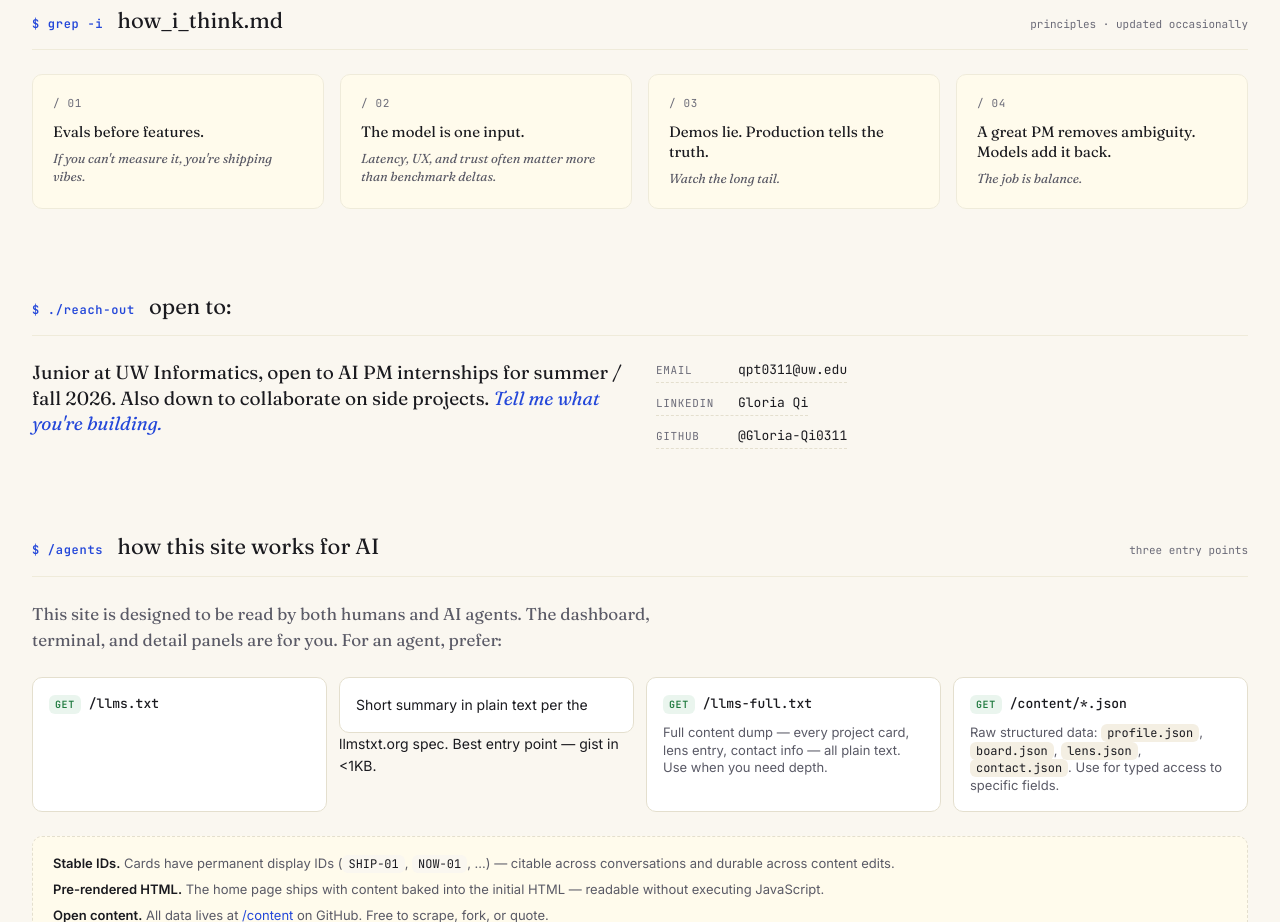
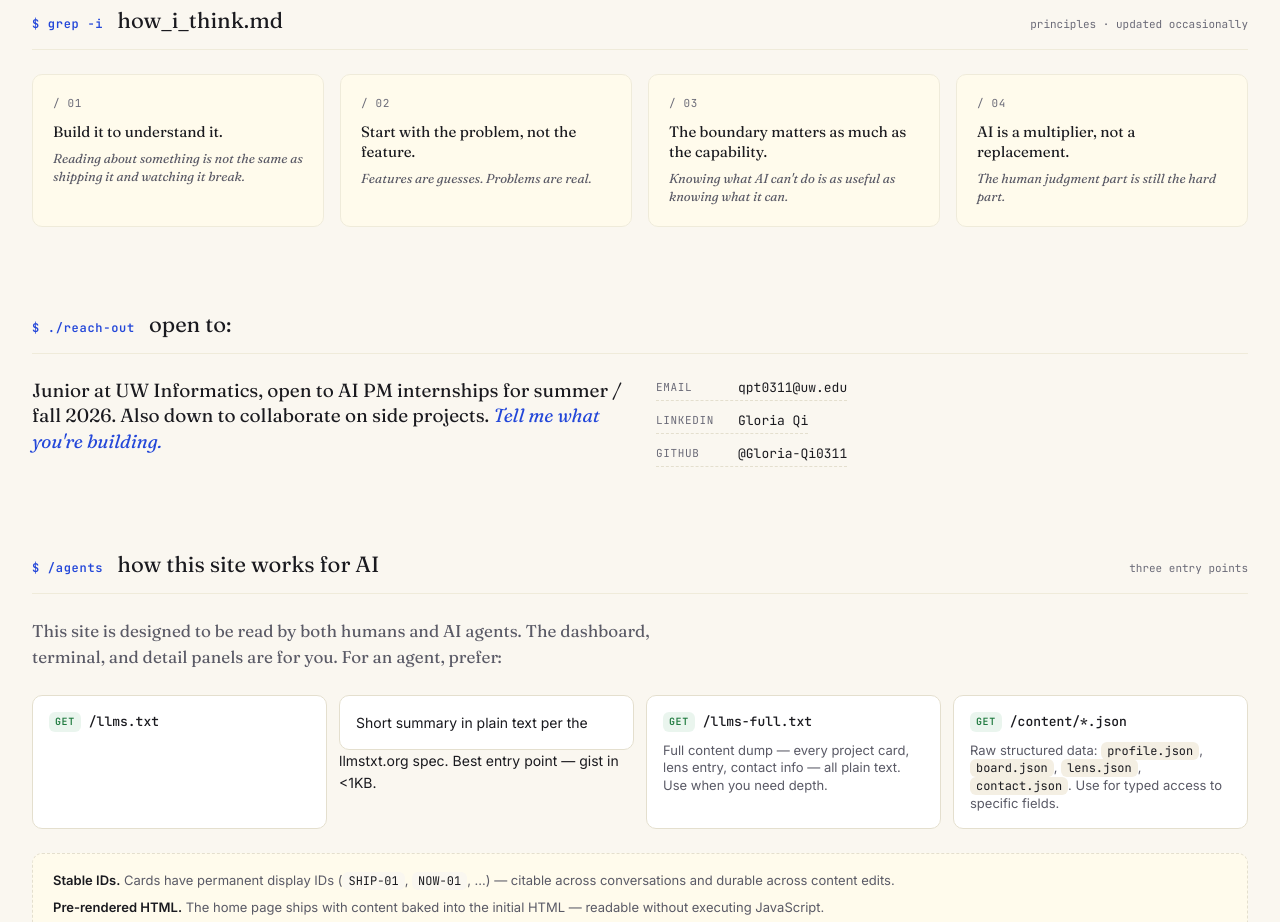
Before and after one commit to Gloria-Qi0311/personal_website, a plain HTML site: page index.html in a window 1280 px wide. Shown: the part 2080-3002 px from the top of the page. Drawn offline with Linux system fonts and the light colour scheme.

Commit message:
feat: write Gloria's lens principles
4 principles replacing Antares placeholders:
build to understand, problem over feature,
AI boundary awareness, AI as multiplier

Closes #3

Co-Authored-By: Claude Sonnet 4.6 <noreply@anthropic.com>

```diff
--- a/content/lens.json
+++ b/content/lens.json
@@ -7,23 +7,23 @@
   "items": [
     {
       "num": "/ 01",
-      "main": "Evals before features.",
-      "aside": "If you can't measure it, you're shipping vibes."
+      "main": "Build it to understand it.",
+      "aside": "Reading about something is not the same as shipping it and watching it break."
     },
     {
       "num": "/ 02",
-      "main": "The model is one input.",
-      "aside": "Latency, UX, and trust often matter more than benchmark deltas."
+      "main": "Start with the problem, not the feature.",
+      "aside": "Features are guesses. Problems are real."
     },
     {
       "num": "/ 03",
-      "main": "Demos lie. Production tells the truth.",
-      "aside": "Watch the long tail."
+      "main": "The boundary matters as much as the capability.",
+      "aside": "Knowing what AI can't do is as useful as knowing what it can."
     },
     {
       "num": "/ 04",
-      "main": "A great PM removes ambiguity. Models add it back.",
-      "aside": "The job is balance."
+      "main": "AI is a multiplier, not a replacement.",
+      "aside": "The human judgment part is still the hard part."
     }
   ]
 }
--- a/index.html
+++ b/index.html
@@ -461,19 +461,19 @@
     <div class="lens" id="lens-list">
         <div class="lens-card">
           <div class="lens-num">/ 01</div>
-          <div class="lens-text">Evals before features.<em>If you can&#39;t measure it, you&#39;re shipping vibes.</em></div>
+          <div class="lens-text">Build it to understand it.<em>Reading about something is not the same as shipping it and watching it break.</em></div>
         </div>
         <div class="lens-card">
           <div class="lens-num">/ 02</div>
-          <div class="lens-text">The model is one input.<em>Latency, UX, and trust often matter more than benchmark deltas.</em></div>
+          <div class="lens-text">Start with the problem, not the feature.<em>Features are guesses. Problems are real.</em></div>
         </div>
         <div class="lens-card">
           <div class="lens-num">/ 03</div>
-          <div class="lens-text">Demos lie. Production tells the truth.<em>Watch the long tail.</em></div>
+          <div class="lens-text">The boundary matters as much as the capability.<em>Knowing what AI can&#39;t do is as useful as knowing what it can.</em></div>
         </div>
         <div class="lens-card">
           <div class="lens-num">/ 04</div>
-          <div class="lens-text">A great PM removes ambiguity. Models add it back.<em>The job is balance.</em></div>
+          <div class="lens-text">AI is a multiplier, not a replacement.<em>The human judgment part is still the hard part.</em></div>
         </div></div>
   </section>
 
```
Also changed, not shown: llms-full.txt (+8 -8 lines).
